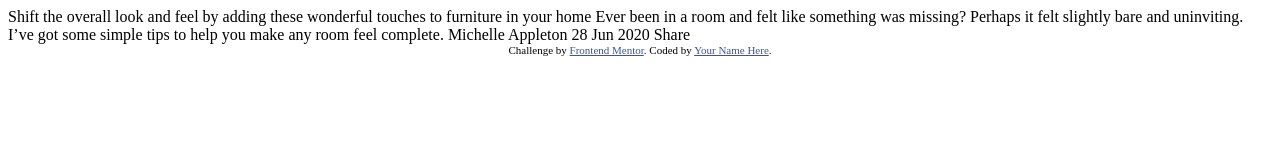
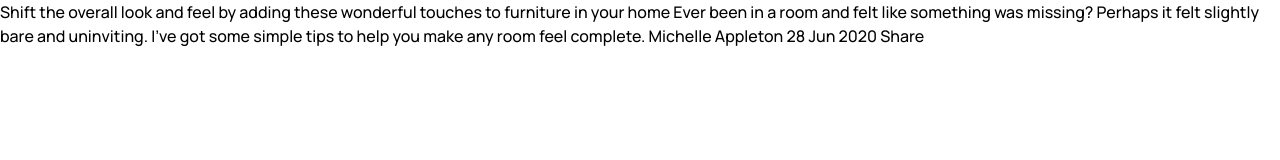
Before and after one commit to devggui/article-preview, a website: page index.html in a window 1280 px wide. Drawn offline with nearby package versions, Linux system fonts and the light colour scheme.

Commit message:
feat: organize

```diff
--- a/index.html
+++ b/index.html
@@ -5,14 +5,11 @@
   <meta name="viewport" content="width=device-width, initial-scale=1.0"> <!-- displays site properly based on user's device -->
 
   <link rel="icon" type="image/png" sizes="32x32" href="./images/favicon-32x32.png">
+  <link rel="stylesheet" href="./styles/main.css">
+
+  <script src="https://cdn.tailwindcss.com"></script>
 
   <title>Frontend Mentor | Article preview component</title>
-
-  <!-- Feel free to remove these styles or customise in your own stylesheet 👍 -->
-  <style>
-    .attribution { font-size: 11px; text-align: center; }
-    .attribution a { color: hsl(228, 45%, 44%); }
-  </style>
 </head>
 <body>
 
@@ -28,9 +25,5 @@
 
   Share
 
-  <div class="attribution">
-    Challenge by <a href="https://www.frontendmentor.io?ref=challenge" target="_blank">Frontend Mentor</a>.
-    Coded by <a href="#">Your Name Here</a>.
-  </div>
 </body>
 </html>
--- /dev/null
+++ b/postcss.config.js
@@ -0,0 +1,6 @@
+module.exports = {
+  plugins: {
+    tailwindcss: {},
+    autoprefixer: {},
+  }
+}
--- /dev/null
+++ b/styles/main.css
@@ -0,0 +1,25 @@
+@tailwind base;
+@tailwind components;
+@tailwind utilities;
+
+@import url('https://fonts.googleapis.com/css2?family=Manrope:wght@500;700&display=swap');
+
+:root {
+  /* ## Colors */
+
+  --Very-Dark-Grayish-Blue: hsl(217, 19%, 35%);
+  --Desaturated-Dark-Blue: hsl(214, 17%, 51%);
+  --Grayish-Blue: hsl(212, 23%, 69%);
+  --Light-Grayish-Blue: hsl(210, 46%, 95%);
+}
+
+* {
+  margin: 0;
+  padding: 0;
+  box-sizing: border-box;
+}
+
+html,
+body {
+  font-family: 'Manrope', sans-serif;
+}
```
Also changed, not shown: package.json (added, +7 -0 lines), tailwind.config.js (added, +8 -0 lines), 1 other file.
